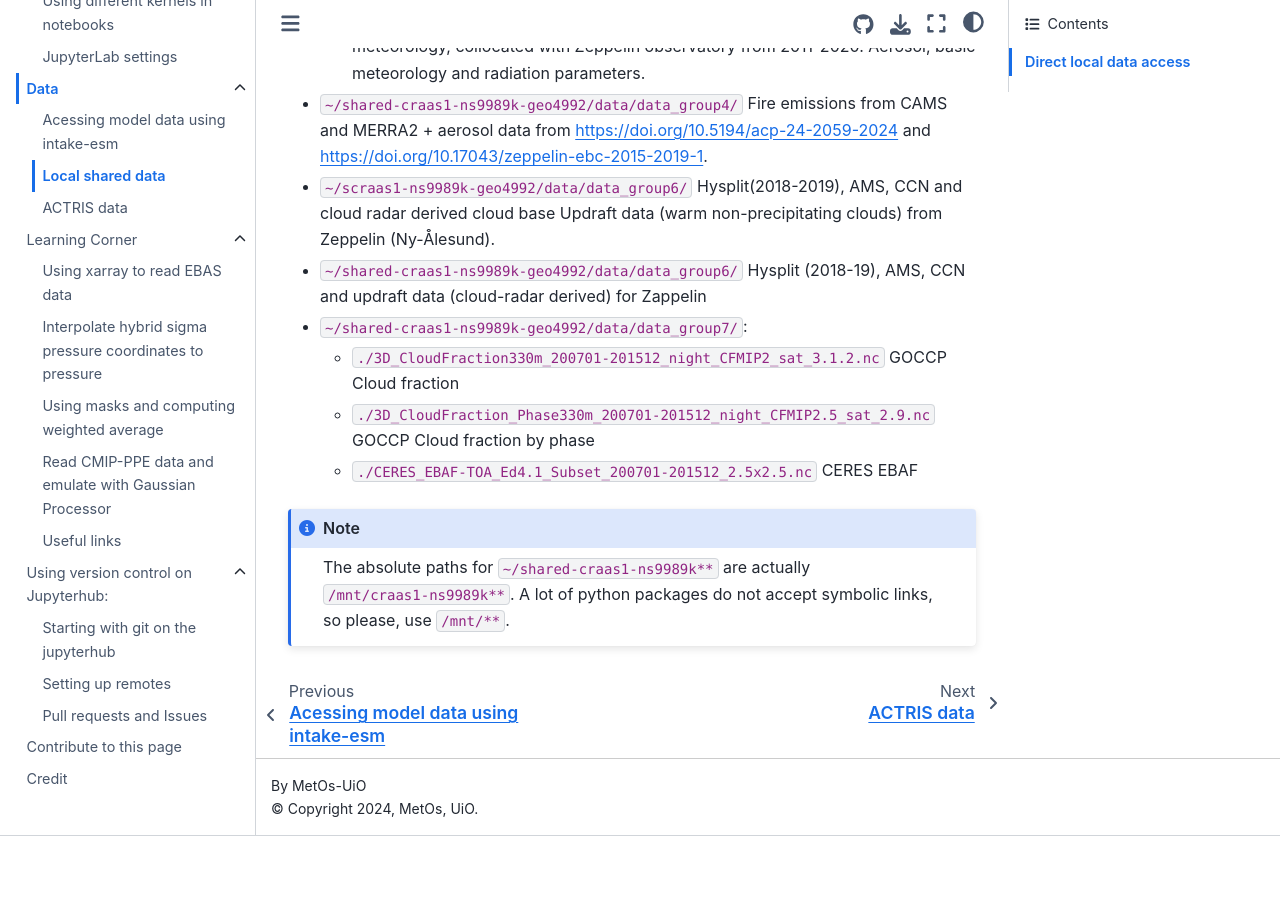
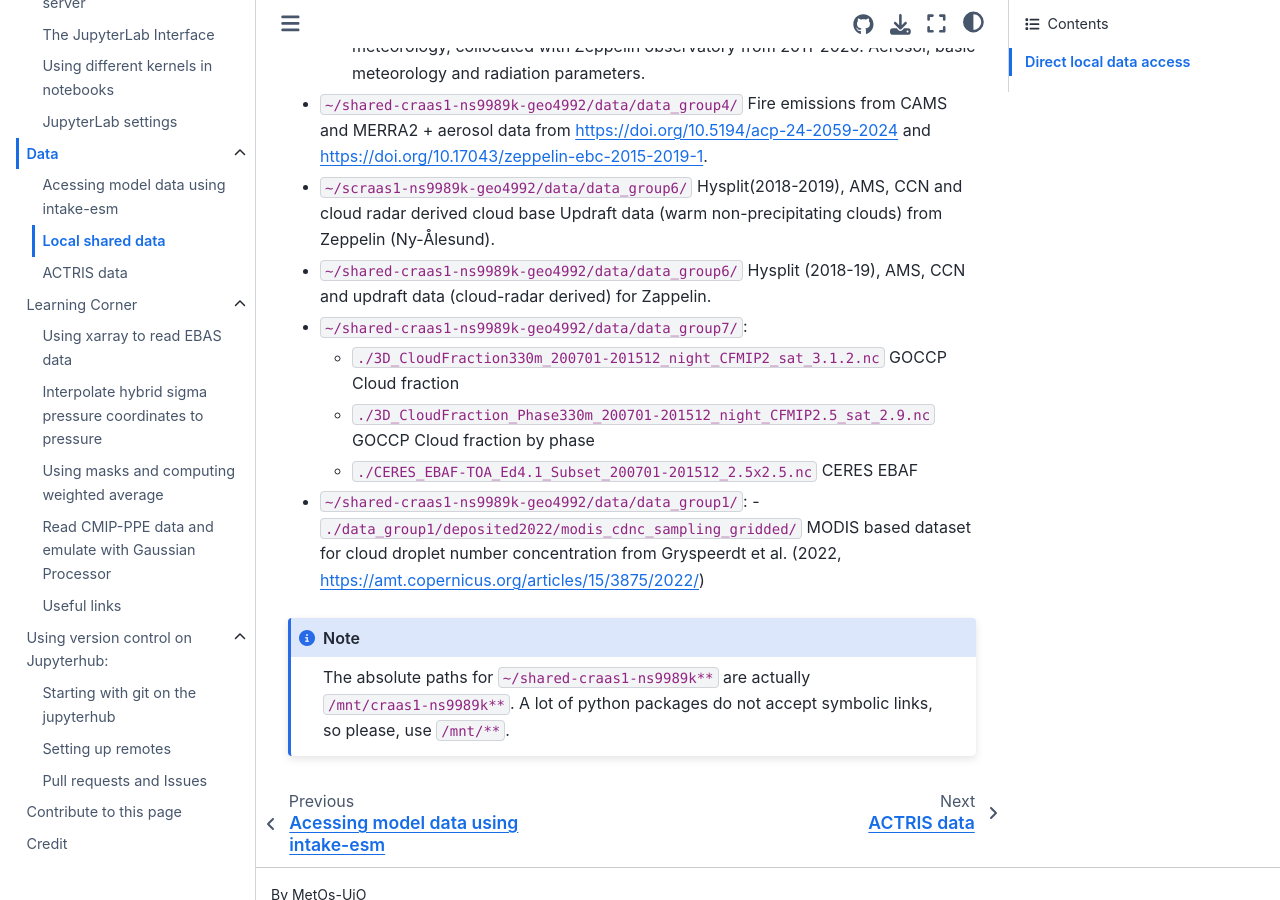
Before and after one commit to MetOs-UiO/eScience2024, a Sphinx documentation site: the page built from docs/data/local-data.rst, in a window 1280 px wide and 900 px high, scrolled down 598 px. Built offline with Sphinx 7.4.7 and the Sphinx Book theme 1.1.4, drawn with Linux system fonts in a browser that asks for light colours; before the commit the page ends 1434 px from its top, so only the background shows below that.

Commit message:
Update local-data.rst
Updated group 1 data for cdnc

```diff
--- a/docs/data/local-data.rst
+++ b/docs/data/local-data.rst
@@ -26,7 +26,8 @@ Mounted data directories:
 
 - ``~/scraas1-ns9989k-geo4992/data/data_group6/`` Hysplit(2018-2019), AMS, CCN and cloud radar derived cloud base Updraft data (warm non-precipitating clouds) from Zeppelin (Ny-Ålesund).
 
-- ``~/shared-craas1-ns9989k-geo4992/data/data_group6/``  Hysplit (2018-19), AMS, CCN and updraft data (cloud-radar derived) for Zappelin
+- ``~/shared-craas1-ns9989k-geo4992/data/data_group6/``  Hysplit (2018-19), AMS, CCN and updraft data (cloud-radar derived) for Zappelin.
+
 
 - ``~/shared-craas1-ns9989k-geo4992/data/data_group7/``:
 
@@ -34,6 +35,10 @@ Mounted data directories:
   - ``./3D_CloudFraction_Phase330m_200701-201512_night_CFMIP2.5_sat_2.9.nc`` GOCCP Cloud fraction by phase
   - ``./CERES_EBAF-TOA_Ed4.1_Subset_200701-201512_2.5x2.5.nc`` CERES EBAF
 
+- ``~/shared-craas1-ns9989k-geo4992/data/data_group1/``:
+  - ``./data_group1/deposited2022/modis_cdnc_sampling_gridded/`` MODIS based dataset for cloud droplet number concentration from Gryspeerdt et al. (2022, https://amt.copernicus.org/articles/15/3875/2022/)
+
+
 .. note::
 
   The absolute paths for ``~/shared-craas1-ns9989k**`` are actually ``/mnt/craas1-ns9989k**``. A lot of python packages do not accept symbolic links, so please, use ``/mnt/**``.
```
